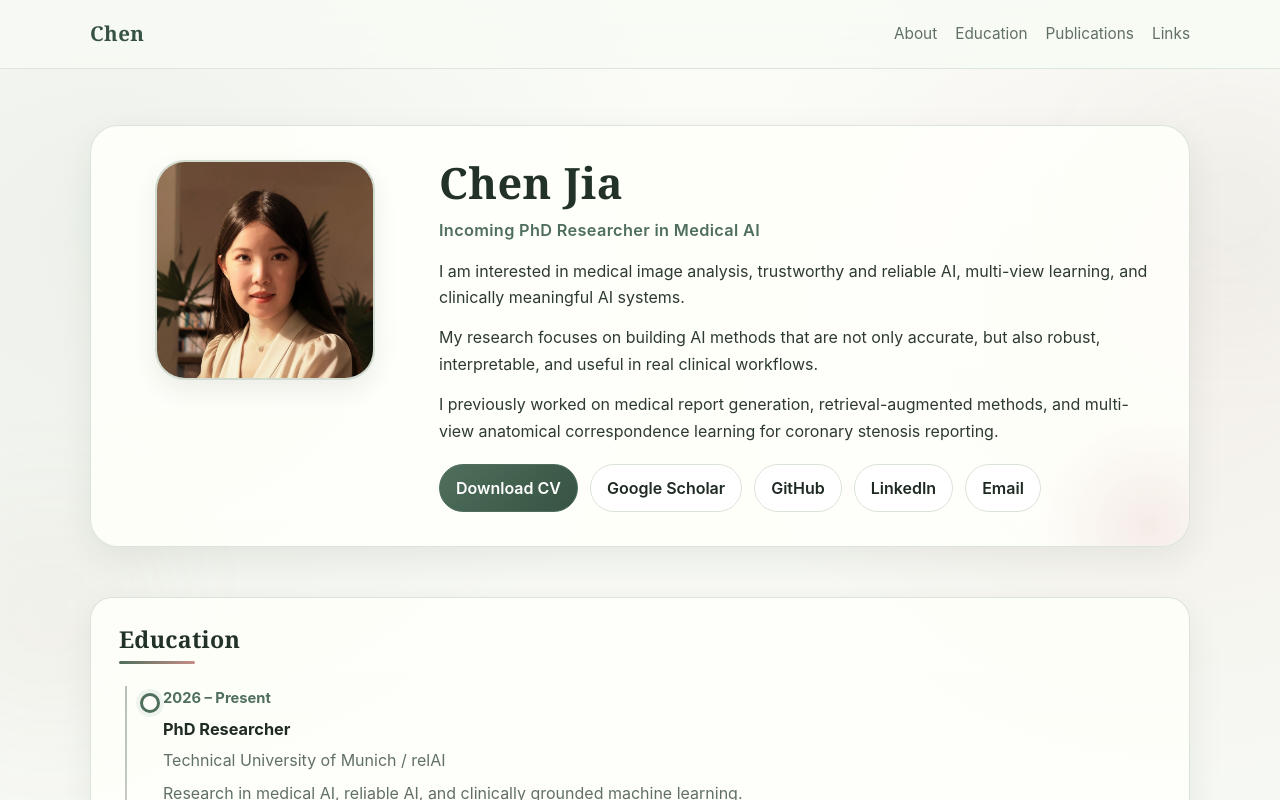
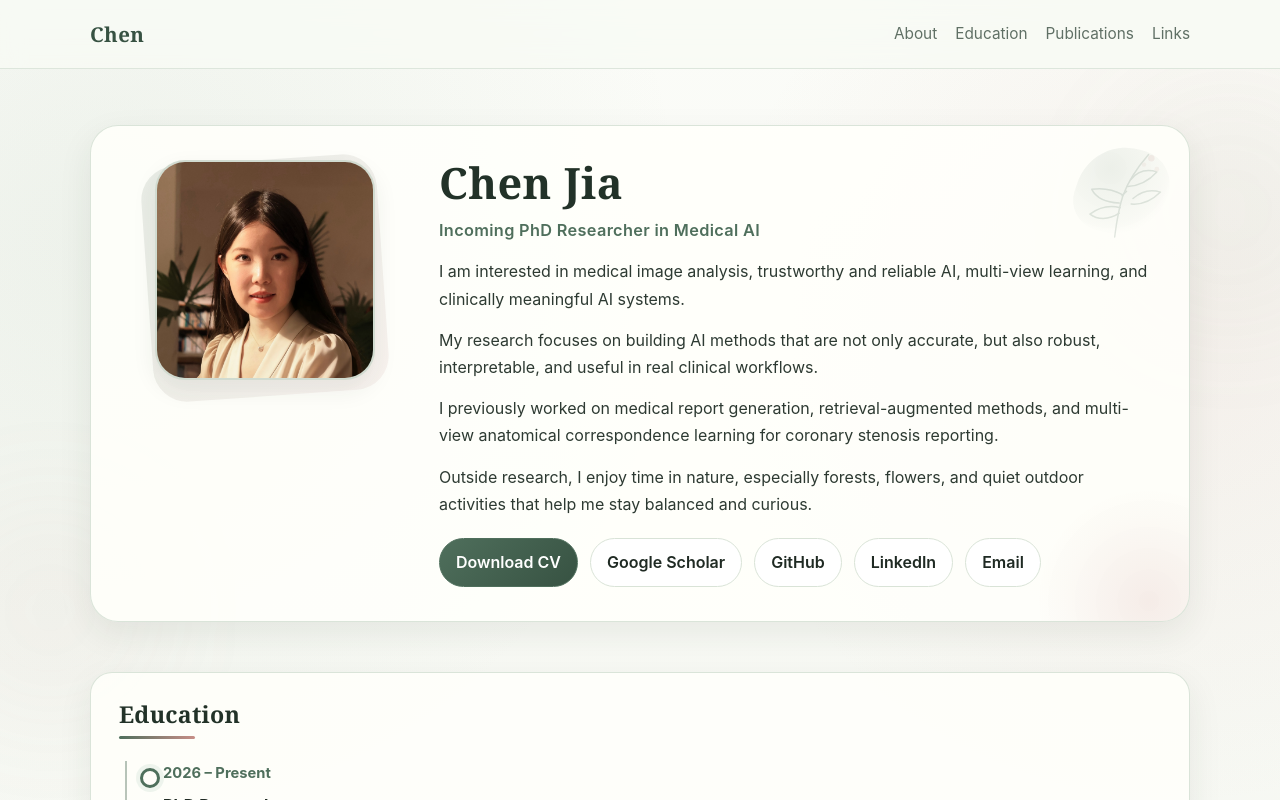
Before and after one commit to RoselleCalyx/RoselleCalyx.github.io, a plain HTML site: page index.html in a window 1280 px wide. Shown: the top 800 px of the page. Drawn offline with Linux system fonts and the light colour scheme.

Commit message:
update code

```diff
--- a/index.html
+++ b/index.html
@@ -7,15 +7,21 @@
   <meta name="description" content="Chen's academic homepage" />
   <style>
     :root {
-      --bg: #f5f7fb;
-      --card: #ffffff;
-      --text: #1e2430;
-      --muted: #5f6b7a;
-      --line: #e3e8ef;
-      --accent: #2f6fed;
-      --accent-soft: #edf3ff;
-      --shadow: 0 10px 30px rgba(20, 33, 61, 0.08);
-      --radius: 20px;
+      --bg: #f3f5ef;
+      --bg-2: #fbfcf8;
+      --card: rgba(255, 255, 251, 0.88);
+      --card-strong: rgba(255, 255, 252, 0.96);
+      --text: #1f2a23;
+      --muted: #607065;
+      --line: #d9e3d7;
+      --accent: #4f6f5c;
+      --accent-strong: #375242;
+      --accent-soft: #edf3ec;
+      --rose: #c78e87;
+      --rose-soft: #f8eeeb;
+      --gold: #b39a6a;
+      --shadow: 0 12px 34px rgba(33, 49, 39, 0.08);
+      --radius: 22px;
       --max-width: 1100px;
     }
 
@@ -30,9 +36,41 @@
     body {
       margin: 0;
       font-family: "Inter", "Segoe UI", Arial, sans-serif;
-      background: linear-gradient(180deg, #f8faff 0%, #f4f6fb 100%);
+      line-height: 1.7;
       color: var(--text);
-      line-height: 1.65;
+      background:
+        radial-gradient(circle at 8% 10%, rgba(127, 159, 129, 0.10), transparent 24%),
+        radial-gradient(circle at 92% 14%, rgba(199, 142, 135, 0.10), transparent 20%),
+        linear-gradient(180deg, #fbfcf8 0%, #f4f6f0 52%, #edf1ea 100%);
+      position: relative;
+      overflow-x: hidden;
+    }
+
+    body::before,
+    body::after {
+      content: "";
+      position: fixed;
+      pointer-events: none;
+      z-index: 0;
+      border-radius: 999px;
+      filter: blur(60px);
+      opacity: 0.5;
+    }
+
+    body::before {
+      width: 240px;
+      height: 240px;
+      top: 90px;
+      right: -70px;
+      background: rgba(127, 159, 129, 0.10);
+    }
+
+    body::after {
+      width: 220px;
+      height: 220px;
+      bottom: 80px;
+      left: -60px;
+      background: rgba(199, 142, 135, 0.10);
     }
 
     a {
@@ -44,6 +82,13 @@
       text-decoration: underline;
     }
 
+    .topbar,
+    main,
+    .footer {
+      position: relative;
+      z-index: 1;
+    }
+
     .container {
       width: min(var(--max-width), calc(100% - 32px));
       margin: 0 auto;
@@ -53,9 +98,9 @@
       position: sticky;
       top: 0;
       z-index: 100;
-      backdrop-filter: blur(10px);
-      background: rgba(245, 247, 251, 0.82);
-      border-bottom: 1px solid rgba(227, 232, 239, 0.8);
+      backdrop-filter: blur(12px);
+      background: rgba(248, 250, 244, 0.82);
+      border-bottom: 1px solid rgba(217, 227, 215, 0.85);
     }
 
     .nav {
@@ -67,9 +112,11 @@
     }
 
     .brand {
+      font-family: "Georgia", "Times New Roman", serif;
+      font-size: 1.28rem;
       font-weight: 700;
-      font-size: 1.05rem;
-      color: var(--text);
+      letter-spacing: 0.02em;
+      color: var(--accent-strong);
     }
 
     .nav-links {
@@ -81,6 +128,12 @@
 
     .nav-links a {
       color: var(--muted);
+      transition: color 0.2s ease;
+    }
+
+    .nav-links a:hover {
+      color: var(--accent);
+      text-decoration: none;
     }
 
     .hero {
@@ -92,10 +145,60 @@
       grid-template-columns: 280px 1fr;
       gap: 34px;
       background: var(--card);
-      border: 1px solid var(--line);
+      border: 1px solid rgba(217, 227, 215, 0.95);
       border-radius: 28px;
       padding: 34px;
       box-shadow: var(--shadow);
+      position: relative;
+      overflow: hidden;
+      isolation: isolate;
+    }
+
+    .hero-card::after {
+      content: "";
+      position: absolute;
+      width: 220px;
+      height: 220px;
+      right: -70px;
+      bottom: -90px;
+      border-radius: 999px;
+      background: radial-gradient(circle, rgba(199, 142, 135, 0.16) 0%, rgba(199, 142, 135, 0.03) 55%, transparent 75%);
+      z-index: 0;
+    }
+
+    .hero-card::before {
+      content: "";
+      position: absolute;
+      top: 20px;
+      right: 22px;
+      width: 90px;
+      height: 90px;
+      border-radius: 60% 40% 65% 35%;
+      background: radial-gradient(
+        circle at 30% 30%,
+        rgba(79, 111, 92, 0.10),
+        rgba(79, 111, 92, 0.03) 60%,
+        transparent 75%
+      );
+      transform: rotate(18deg);
+      z-index: 0;
+    }
+
+    .hero-botanical {
+      position: absolute;
+      top: 12px;
+      right: 12px;
+      width: 110px;
+      height: 110px;
+      opacity: 0.16;
+      pointer-events: none;
+      z-index: 0;
+    }
+
+    .hero-content,
+    .avatar-wrap {
+      position: relative;
+      z-index: 1;
     }
 
     .avatar-wrap {
@@ -103,33 +206,60 @@
       flex-direction: column;
       align-items: center;
       gap: 14px;
+      position: relative;
+    }
+
+    .avatar-wrap::before {
+      content: "";
+      position: absolute;
+      width: 236px;
+      height: 236px;
+      border-radius: 34px;
+      background: linear-gradient(
+        135deg,
+        rgba(79, 111, 92, 0.12),
+        rgba(199, 142, 135, 0.10)
+      );
+      transform: rotate(-4deg);
+      z-index: 0;
     }
 
     .avatar {
       width: 220px;
       height: 220px;
       object-fit: cover;
-      border-radius: 24px;
-      border: 1px solid var(--line);
-      background: #eef2f8;
-      box-shadow: 0 8px 24px rgba(22, 34, 66, 0.08);
+      border-radius: 30px;
+      border: 2px solid rgba(79, 111, 92, 0.18);
+      background: #eef2ea;
+      box-shadow: 0 10px 24px rgba(35, 52, 41, 0.08);
+      position: relative;
+      z-index: 1;
+    }
+
+    .name,
+    .section-title {
+      font-family: "Georgia", "Times New Roman", serif;
+      color: #223228;
+      letter-spacing: 0.01em;
     }
 
     .name {
       margin: 0;
-      font-size: 2.25rem;
-      line-height: 1.15;
+      font-size: 2.7rem;
+      line-height: 1.08;
     }
 
     .title {
       margin: 10px 0 14px;
-      color: var(--muted);
+      color: var(--accent);
       font-size: 1.02rem;
+      font-weight: 600;
+      letter-spacing: 0.02em;
     }
 
     .hero p {
       margin: 0 0 14px;
-      color: #2d3642;
+      color: #2d3a32;
     }
 
     .button-row {
@@ -146,20 +276,21 @@
       border-radius: 999px;
       padding: 10px 16px;
       border: 1px solid var(--line);
-      background: #fff;
+      background: rgba(255, 255, 255, 0.82);
       color: var(--text);
       font-weight: 600;
       transition: 0.2s ease;
+      box-shadow: none;
     }
 
     .btn:hover {
       text-decoration: none;
       transform: translateY(-1px);
-      box-shadow: 0 8px 18px rgba(47, 111, 237, 0.08);
+      box-shadow: 0 8px 18px rgba(79, 111, 92, 0.12);
     }
 
     .btn.primary {
-      background: var(--accent);
+      background: linear-gradient(135deg, var(--accent) 0%, var(--accent-strong) 100%);
       color: white;
       border-color: var(--accent);
     }
@@ -169,17 +300,30 @@
     }
 
     .section-card {
-      background: var(--card);
-      border: 1px solid var(--line);
+      background: rgba(255, 255, 251, 0.86);
+      border: 1px solid rgba(217, 227, 215, 0.95);
       border-radius: var(--radius);
       padding: 28px;
       box-shadow: var(--shadow);
     }
 
     .section-title {
-      margin: 0 0 18px;
+      margin: 0 0 22px;
       font-size: 1.45rem;
       line-height: 1.2;
+      position: relative;
+      padding-bottom: 10px;
+    }
+
+    .section-title::after {
+      content: "";
+      position: absolute;
+      left: 0;
+      bottom: 0;
+      width: 76px;
+      height: 3px;
+      border-radius: 999px;
+      background: linear-gradient(90deg, var(--accent) 0%, var(--rose) 100%);
     }
 
     .muted {
@@ -199,7 +343,7 @@
       left: 6px;
       width: 2px;
       height: 100%;
-      background: var(--line);
+      background: linear-gradient(180deg, rgba(79, 111, 92, 0.42), rgba(199, 142, 135, 0.32));
     }
 
     .timeline-item {
@@ -215,8 +359,9 @@
       width: 14px;
       height: 14px;
       border-radius: 999px;
-      background: white;
+      background: #fffdf9;
       border: 3px solid var(--accent);
+      box-shadow: 0 0 0 4px rgba(237, 243, 236, 0.9);
     }
 
     .timeline-date {
@@ -243,10 +388,17 @@
     }
 
     .pub-card {
-      border: 1px solid var(--line);
+      border: 1px solid rgba(217, 227, 215, 0.95);
       border-radius: 18px;
       padding: 20px;
-      background: #fff;
+      background: linear-gradient(180deg, rgba(255, 255, 255, 0.96), rgba(251, 250, 246, 0.96));
+      transition: transform 0.2s ease, box-shadow 0.2s ease, border-color 0.2s ease;
+    }
+
+    .pub-card:hover {
+      transform: translateY(-3px);
+      border-color: rgba(79, 111, 92, 0.25);
+      box-shadow: 0 14px 28px rgba(33, 49, 39, 0.08);
     }
 
     .pub-grid {
@@ -261,14 +413,15 @@
       aspect-ratio: 4 / 3;
       object-fit: cover;
       border-radius: 14px;
-      border: 1px solid var(--line);
-      background: #eef2f8;
+      border: 1px solid rgba(79, 111, 92, 0.14);
+      background: #eef2ea;
     }
 
     .pub-title {
       margin: 0 0 8px;
       font-size: 1.08rem;
       line-height: 1.35;
+      color: #233229;
     }
 
     .pub-authors {
@@ -293,8 +446,9 @@
       display: inline-block;
       padding: 5px 10px;
       border-radius: 999px;
-      background: var(--accent-soft);
-      color: var(--accent);
+      background: linear-gradient(180deg, #eef4ec 0%, #e7efe6 100%);
+      color: var(--accent-strong);
+      border: 1px solid rgba(79, 111, 92, 0.08);
       font-size: 0.85rem;
       font-weight: 600;
     }
@@ -311,17 +465,17 @@
       align-items: center;
       padding: 7px 12px;
       border-radius: 999px;
-      background: #f7f9fc;
+      background: #fafbf8;
       border: 1px solid var(--line);
-      color: var(--text);
+      color: #2a362f;
       font-size: 0.92rem;
       font-weight: 600;
     }
 
     .paper-link:hover {
       text-decoration: none;
-      background: #eef4ff;
-      border-color: #d7e5ff;
+      background: #eef3ec;
+      border-color: #cfdbc9;
     }
 
     .abstract-toggle {
@@ -340,9 +494,9 @@
       margin-top: 12px;
       padding: 14px 16px;
       border-radius: 14px;
-      background: #f8fbff;
-      border: 1px solid #dce8ff;
-      color: #2d3a49;
+      background: linear-gradient(180deg, #f8fbf6 0%, #f5f8f3 100%);
+      border: 1px solid #dbe7d8;
+      color: #2d3a32;
     }
 
     .abstract.open {
@@ -372,11 +526,16 @@
       .pub-thumb {
         max-width: 320px;
       }
+
+      .hero-botanical {
+        width: 90px;
+        height: 90px;
+      }
     }
 
     @media (max-width: 640px) {
       .name {
-        font-size: 1.8rem;
+        font-size: 1.95rem;
       }
 
       .hero-card,
@@ -389,246 +548,19 @@
         align-items: flex-start;
         padding: 12px 0;
       }
+
+      .hero-botanical {
+        top: 10px;
+        right: 8px;
+        width: 78px;
+        height: 78px;
+      }
+
+      .avatar-wrap::before {
+        width: 226px;
+        height: 226px;
+      }
     }
-    :root {
-    --bg: #f3f5ef;
-    --card: rgba(255, 255, 251, 0.88);
-    --text: #1f2a23;
-    --muted: #607065;
-    --line: #d9e3d7;
-    --accent: #4f6f5c;
-    --accent-strong: #375242;
-    --accent-soft: #edf3ec;
-    --rose: #c78e87;
-    --rose-soft: #f8eeeb;
-    --gold: #b39a6a;
-    --shadow: 0 12px 34px rgba(33, 49, 39, 0.08);
-    --radius: 22px;
-  }
-
-  body {
-    background:
-      radial-gradient(circle at 8% 10%, rgba(127, 159, 129, 0.10), transparent 24%),
-      radial-gradient(circle at 92% 14%, rgba(199, 142, 135, 0.10), transparent 20%),
-      linear-gradient(180deg, #fbfcf8 0%, #f4f6f0 52%, #edf1ea 100%);
-    color: var(--text);
-    position: relative;
-    overflow-x: hidden;
-  }
-
-  body::before,
-  body::after {
-    content: "";
-    position: fixed;
-    pointer-events: none;
-    z-index: 0;
-    border-radius: 999px;
-    filter: blur(60px);
-    opacity: 0.5;
-  }
-
-  body::before {
-    width: 240px;
-    height: 240px;
-    top: 90px;
-    right: -70px;
-    background: rgba(127, 159, 129, 0.10);
-  }
-
-  body::after {
-    width: 220px;
-    height: 220px;
-    bottom: 80px;
-    left: -60px;
-    background: rgba(199, 142, 135, 0.10);
-  }
-
-  .topbar,
-  main,
-  .footer {
-    position: relative;
-    z-index: 1;
-  }
-
-  .topbar {
-    background: rgba(248, 250, 244, 0.82);
-    border-bottom: 1px solid rgba(217, 227, 215, 0.85);
-    backdrop-filter: blur(12px);
-  }
-
-  .brand {
-    font-family: "Georgia", "Times New Roman", serif;
-    font-size: 1.28rem;
-    font-weight: 700;
-    letter-spacing: 0.02em;
-    color: var(--accent-strong);
-  }
-
-  .nav-links a {
-    color: var(--muted);
-    transition: color 0.2s ease;
-  }
-
-  .nav-links a:hover {
-    color: var(--accent);
-    text-decoration: none;
-  }
-
-  .hero-card {
-    background: var(--card);
-    border: 1px solid rgba(217, 227, 215, 0.95);
-    box-shadow: var(--shadow);
-    position: relative;
-    overflow: hidden;
-  }
-
-  .hero-card::after {
-    content: "";
-    position: absolute;
-    width: 220px;
-    height: 220px;
-    right: -70px;
-    bottom: -90px;
-    border-radius: 999px;
-    background: radial-gradient(circle, rgba(199, 142, 135, 0.16) 0%, rgba(199, 142, 135, 0.03) 55%, transparent 75%);
-  }
-
-  .avatar {
-    border-radius: 30px;
-    border: 2px solid rgba(79, 111, 92, 0.18);
-    background: #eef2ea;
-    box-shadow: 0 10px 24px rgba(35, 52, 41, 0.08);
-  }
-
-  .name,
-  .section-title {
-    font-family: "Georgia", "Times New Roman", serif;
-    color: #223228;
-    letter-spacing: 0.01em;
-  }
-
-  .name {
-    font-size: 2.7rem;
-    line-height: 1.08;
-  }
-
-  .title {
-    color: var(--accent);
-    font-weight: 600;
-    letter-spacing: 0.02em;
-  }
-
-  .hero p {
-    color: #2d3a32;
-  }
-
-  .btn {
-    background: rgba(255, 255, 255, 0.82);
-    border: 1px solid var(--line);
-    color: var(--text);
-    box-shadow: none;
-  }
-
-  .btn:hover {
-    text-decoration: none;
-    transform: translateY(-1px);
-    box-shadow: 0 8px 18px rgba(79, 111, 92, 0.12);
-  }
-
-  .btn.primary {
-    background: linear-gradient(135deg, var(--accent) 0%, var(--accent-strong) 100%);
-    border-color: var(--accent);
-    color: white;
-  }
-
-  .section-card {
-    background: rgba(255, 255, 251, 0.86);
-    border: 1px solid rgba(217, 227, 215, 0.95);
-    box-shadow: var(--shadow);
-  }
-
-  .section-title {
-    position: relative;
-    padding-bottom: 10px;
-    margin-bottom: 22px;
-  }
-
-  .section-title::after {
-    content: "";
-    position: absolute;
-    left: 0;
-    bottom: 0;
-    width: 76px;
-    height: 3px;
-    border-radius: 999px;
-    background: linear-gradient(90deg, var(--accent) 0%, var(--rose) 100%);
-  }
-
-  .timeline::before {
-    background: linear-gradient(180deg, rgba(79, 111, 92, 0.42), rgba(199, 142, 135, 0.32));
-  }
-
-  .timeline-item::before {
-    background: #fffdf9;
-    border: 3px solid var(--accent);
-    box-shadow: 0 0 0 4px rgba(237, 243, 236, 0.9);
-  }
-
-  .timeline-date {
-    color: var(--accent);
-  }
-
-  .pub-card {
-    background: linear-gradient(180deg, rgba(255, 255, 255, 0.96), rgba(251, 250, 246, 0.96));
-    border: 1px solid rgba(217, 227, 215, 0.95);
-    transition: transform 0.2s ease, box-shadow 0.2s ease, border-color 0.2s ease;
-  }
-
-  .pub-card:hover {
-    transform: translateY(-3px);
-    border-color: rgba(79, 111, 92, 0.25);
-    box-shadow: 0 14px 28px rgba(33, 49, 39, 0.08);
-  }
-
-  .pub-thumb {
-    border: 1px solid rgba(79, 111, 92, 0.14);
-    background: #eef2ea;
-  }
-
-  .pub-title {
-    color: #233229;
-  }
-
-  .tag {
-    background: linear-gradient(180deg, #eef4ec 0%, #e7efe6 100%);
-    color: var(--accent-strong);
-    border: 1px solid rgba(79, 111, 92, 0.08);
-  }
-
-  .paper-link {
-    background: #fafbf8;
-    border: 1px solid var(--line);
-    color: #2a362f;
-  }
-
-  .paper-link:hover {
-    background: #eef3ec;
-    border-color: #cfdbc9;
-  }
-
-  .abstract-toggle {
-    color: var(--accent);
-  }
-
-  .abstract {
-    background: linear-gradient(180deg, #f8fbf6 0%, #f5f8f3 100%);
-    border: 1px solid #dbe7d8;
-    color: #2d3a32;
-  }
-
-  .footer {
-    color: var(--muted);
-  }
   </style>
 </head>
 <body>
@@ -648,11 +580,25 @@
     <section class="hero">
       <div class="container">
         <div class="hero-card">
+          <svg class="hero-botanical" viewBox="0 0 120 120" fill="none" xmlns="http://www.w3.org/2000/svg" aria-hidden="true">
+            <g stroke="#4f6f5c" stroke-width="1.6" stroke-linecap="round" stroke-linejoin="round">
+              <path d="M52 108C54 92 56 78 61 63C67 46 76 33 89 18" />
+              <path d="M61 62C50 56 40 54 27 56C31 64 40 70 57 71" />
+              <path d="M66 53C79 52 89 47 98 37C88 34 77 36 69 46" />
+              <path d="M58 76C46 73 36 75 25 83C33 89 45 90 57 82" />
+              <path d="M70 72C81 73 92 69 102 59C92 56 81 58 72 66" />
+              <path d="M60 63C60 63 62 61 65 58" />
+            </g>
+            <circle cx="92" cy="22" r="3.5" fill="#c78e87" opacity="0.8"/>
+            <circle cx="98" cy="34" r="2.6" fill="#c78e87" opacity="0.55"/>
+            <circle cx="84" cy="29" r="2.4" fill="#c78e87" opacity="0.55"/>
+          </svg>
+
           <div class="avatar-wrap">
             <img src="assets/avatar.jpg" alt="Chen portrait" class="avatar" />
           </div>
 
-          <div>
+          <div class="hero-content">
             <h1 class="name">Chen Jia</h1>
             <div class="title">
               Incoming PhD Researcher in Medical AI
@@ -672,6 +618,11 @@
               I previously worked on medical report generation, retrieval-augmented
               methods, and multi-view anatomical correspondence learning for coronary
               stenosis reporting.
+            </p>
+
+            <p>
+              Outside research, I enjoy time in nature, especially forests, flowers,
+              and quiet outdoor activities that help me stay balanced and curious.
             </p>
 
             <div class="button-row" id="links">
```
